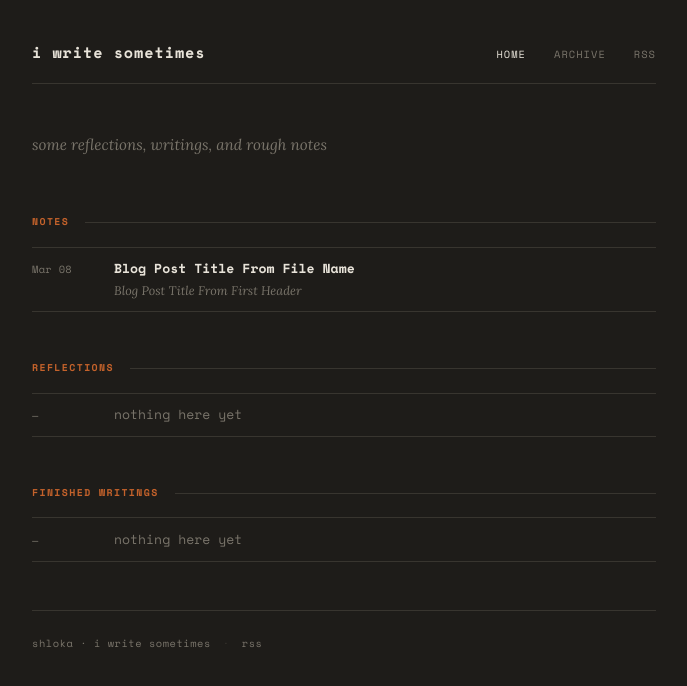
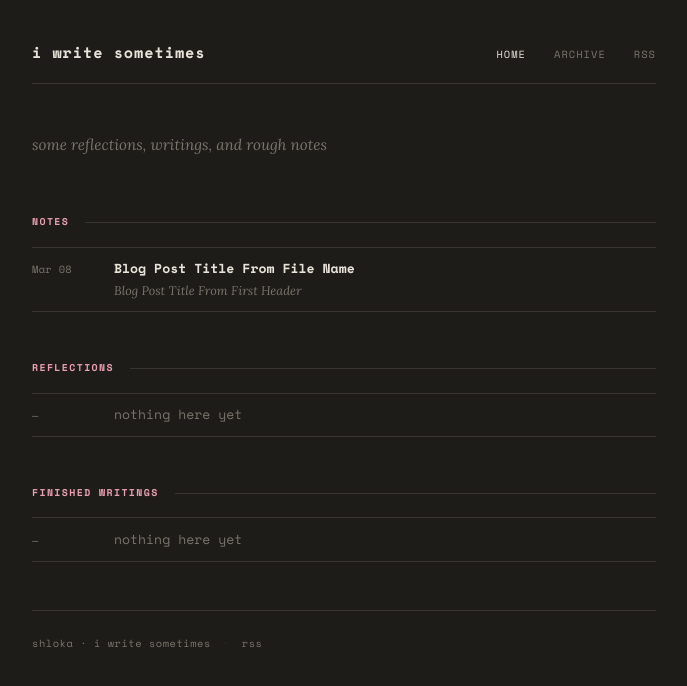
Before and after one commit to shlokamohanty/i-write-sometimes, a Jekyll site: the page built from index.md, in a window 1280 px wide. Shown: the top 686 px of the page, without its empty margins (296-983 px from the left). Built offline with Jekyll 4.4.1, drawn with Linux system fonts in a browser that asks for light colours.

Commit message:
Update accent colors in main.css

```diff
--- a/css/main.css
+++ b/css/main.css
@@ -32,8 +32,8 @@
   --text:      #e8e3d9;
   --muted:     #7a756b;
   --faint:     #38352f;
-  --accent:    #c4622b;
-  --accent-h:  #d4712e;
+  --accent:    #e8a0b0;
+  --accent-h:  #f0b8c4;
   --mono:      'Space Mono', 'Courier New', monospace;
   --serif:     'Lora', Georgia, serif;
 }
```
